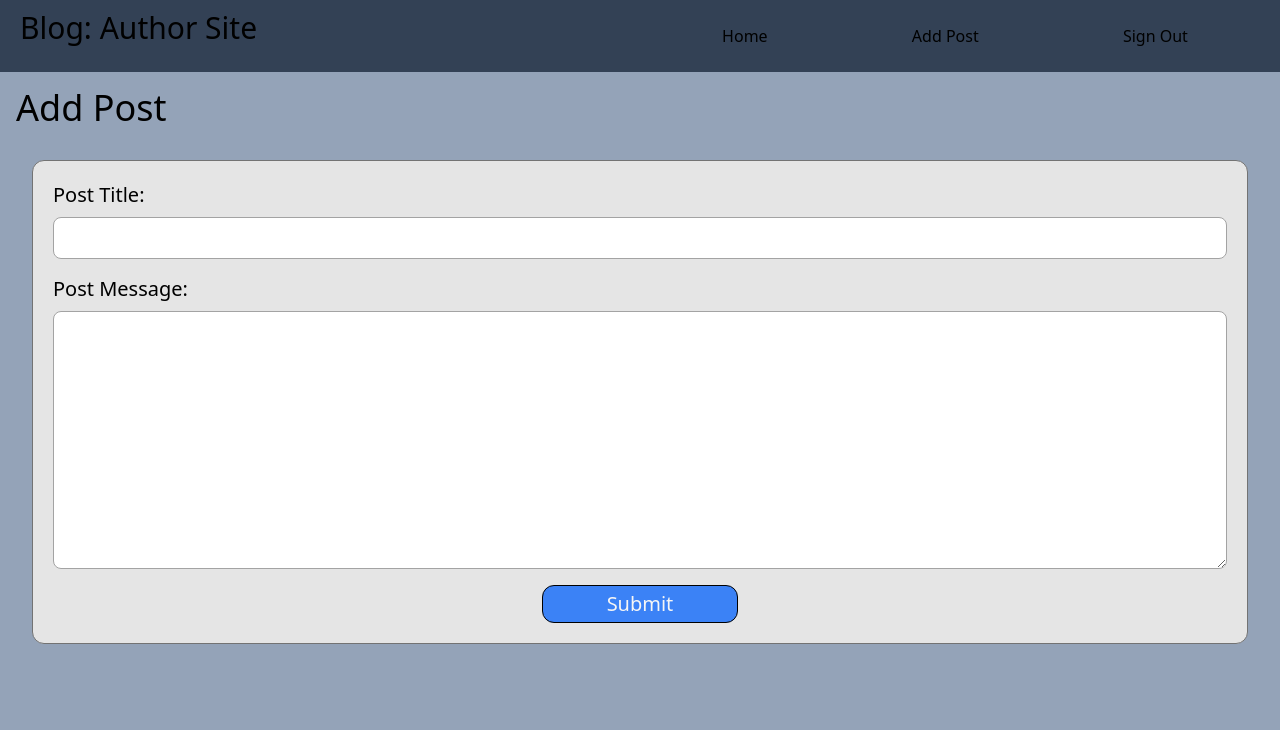
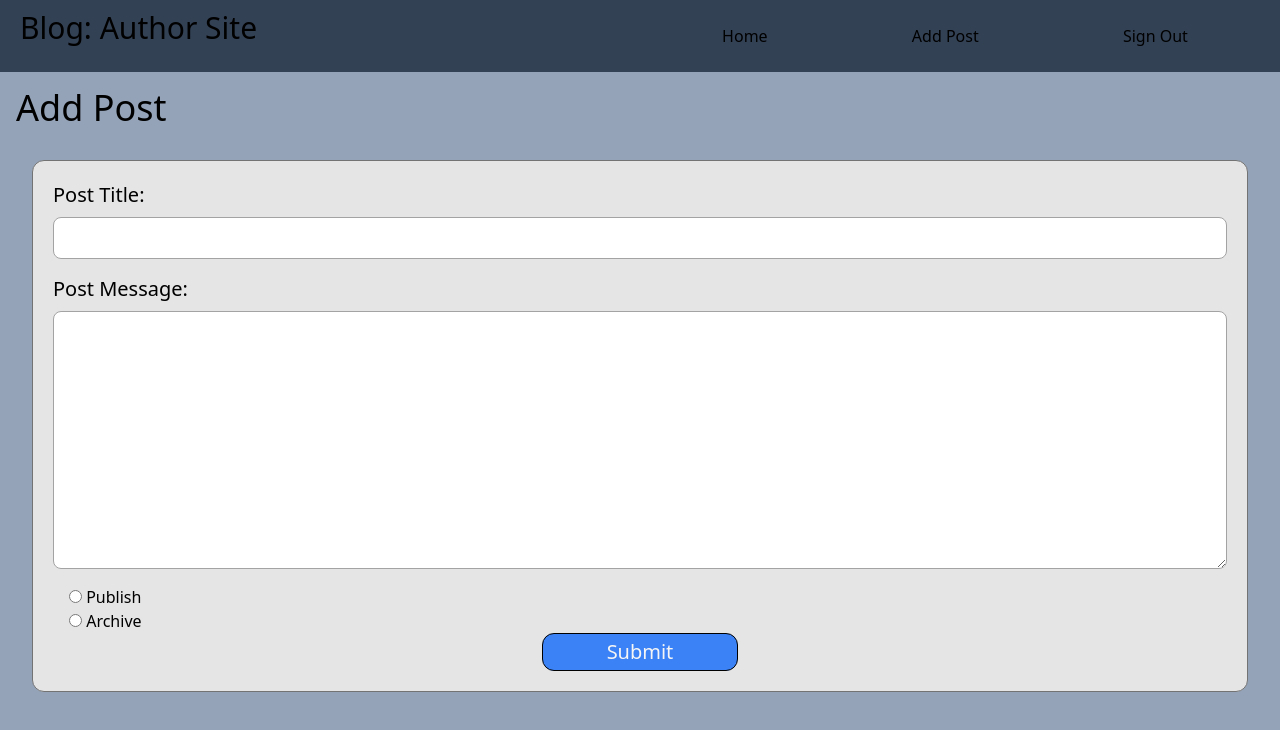
Before and after one commit to BrandB123/blog-rest-author-site, a SvelteKit app: page /add-post in a window 1280 px wide. Shown: the top 730 px of the page. Built offline with nearby package versions, Linux system fonts and the light colour scheme.

Commit message:
Implement functionality to add a post

```diff
--- a/src/routes/(app)/+page.svelte
+++ b/src/routes/(app)/+page.svelte
@@ -27,9 +27,6 @@
 
             const json = await response.json();
 
-            console.log("RESPONSE: ", response);
-            console.log("JSON: ", json);
-
             return json.posts
 
         } catch(err){
@@ -40,7 +37,6 @@
 
     onMount(async () => {
         posts = getPosts();
-        console.log(posts);
     });
 
 </script>
@@ -63,10 +59,17 @@
                 {post.message}
             </p>
             <a
-            href="/{post.title.split(" ").join("-").toLowerCase()}/"
+            href="/{post.id}/"
             class="m-2 p-1 text-xs absolute right-0 top-0 hover:font-bold">
                 Edit
             </a>
+            <p class="m-2 p-1 text-xs absolute right-0 bottom-0 text-neutral-400">
+                {#if post.published === true}
+                published
+                {:else}
+                archived
+                {/if}
+            </p>
         </div>
     {:else}
         <p class="text-center mt-8">
--- a/src/routes/(app)/add-post/+page.svelte
+++ b/src/routes/(app)/add-post/+page.svelte
@@ -1,41 +1,51 @@
 <script lang="ts">
+    import { goto } from "$app/navigation";
+
     let title = $state("");
     let message = $state("");
+    let published = $state(false);
 
-    /*
-        fetch post to /author/
-        headers: json, authentication
-        body: postTitle, postMessage, publishedStatus
+    async function addPost(title: string, message: string, published: boolean){
+        try {
+            const response = await fetch(`${import.meta.env.VITE_API_URL}api/posts/author`, {
+                method: "POST",
+                headers: {
+                    "Content-Type": "application/json",
+                    "Authorization": `Bearer ${localStorage.getItem("authorjwt")}`
+                },
+                body: JSON.stringify({
+                    postTitle: title,
+                    postMessage: message,
+                    publishedStatus: published
+                })
+            });
 
+            if (response.status === 401){
+                goto('/log-in');
+            }
 
-        verify user
+            if (response.status === 403){
+                goto('/sign-up');
+            }
 
-        add post for author
-        async function addPostForAuthor(req, res, next){
-    if (!req.user.author_role){
-        return res.status(403).json({ message: "Access Denied - User Role Invalid"})
+            if (response.status === 422){
+                alert("Please complete all fields.")
+            }
+
+            if (response.status === 409){
+                alert("You have already created a post with this title. Post titles must be unique.")
+            }
+
+            if (!response.ok){
+                throw new Error("Response Status: ", response.status);
+            }
+
+            goto("/");
+
+        } catch(err){
+            console.error(err);
+        }
     }
-    if (!req.body.postTitle || !req.body.postMessage || !req.body.publishedStatus){
-        return res.status(422).json({ message: "Missing required fields"})
-    }
-    const posts = await db.getPostsForAuthor(req.user.id)
-
-    const postTitles = posts
-        .filter(post => post.id !== Number(req.user.id))
-        .map(post => post.title)
-
-    if (postTitles.includes(req.body.postTitle)){
-        return res.status(409).json({ message : "Post title must be unique"})
-    }
-
-    await db.addPostForAuthor(req.user.id, req.body.postTitle, req.body.postMessage, req.body.publishedStatus)
-    res.json({ message : "Post added successfully"});
-}
-
-    */
-
-
-
 </script>
 
 <h1 class="text-4xl pl-4 mt-4">Add Post</h1>
@@ -67,12 +77,52 @@
         class="rounded-lg border border-neutral-400 mb-4 px-3 py-2">
     </textarea>
 
+    <div class="ml-4">
+        <input
+            type="radio"
+            id="publish"
+            name="publish-status"
+            bind:group={published}
+            value="true"
+            class="inline">
+        <label
+            for="publish"
+            class="inline">
+            Publish
+        </label>
+    </div>
+
+    <div class="ml-4">
+        <input
+            type="radio"
+            id="archive"
+            name="publish-status"
+            checked
+            bind:group={published}
+            value="false"
+            class="inline">
+        <label
+            for="archive"
+            class="inline">
+            Archive
+        </label>
+    </div>
+
     <button
         type="submit"
         class="border border-black rounded-xl p-1 w-1/6 mx-auto bg-blue-500 text-neutral-100 text-xl"
         onclick={(event) => {
             event.preventDefault();
-            console.log(`TITLE: ${title}, MESSAGE: ${message}`)
+
+            if (title.length > 255){
+                alert("Title can only be 255 characters.")
+            } else if (message.length > 3000){
+                alert("Message can only be 3000 characters.")
+            } else if (!/^(.+)(\S+)(.+)$/.test(title) || !/^(.+)(\S+)(.+)$/.test(message)){
+                alert("Invalid title or message entry. Please try again")
+            } else {
+                addPost(title, message, published);
+            }
         }}>
         Submit
     </button>
```
